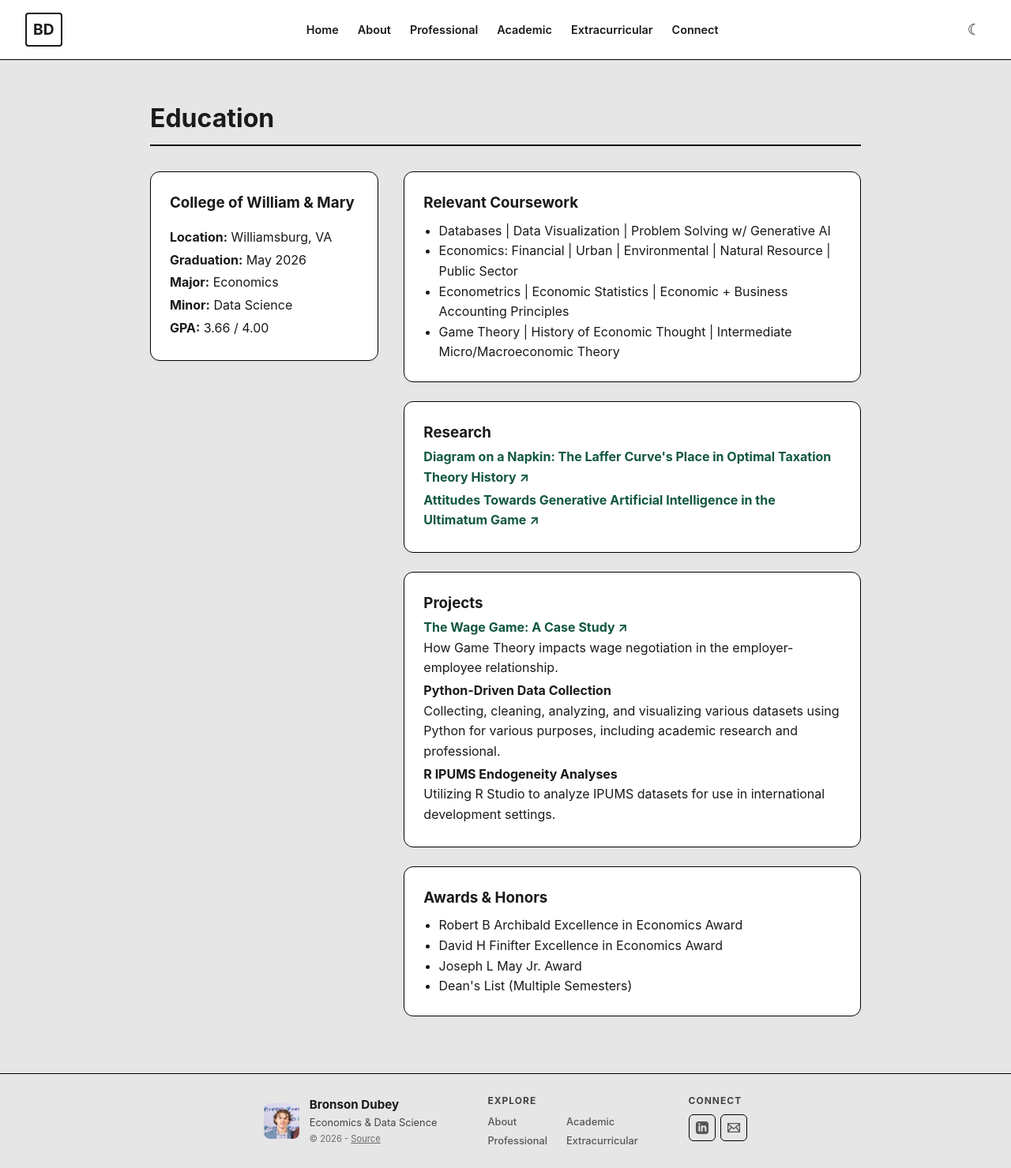
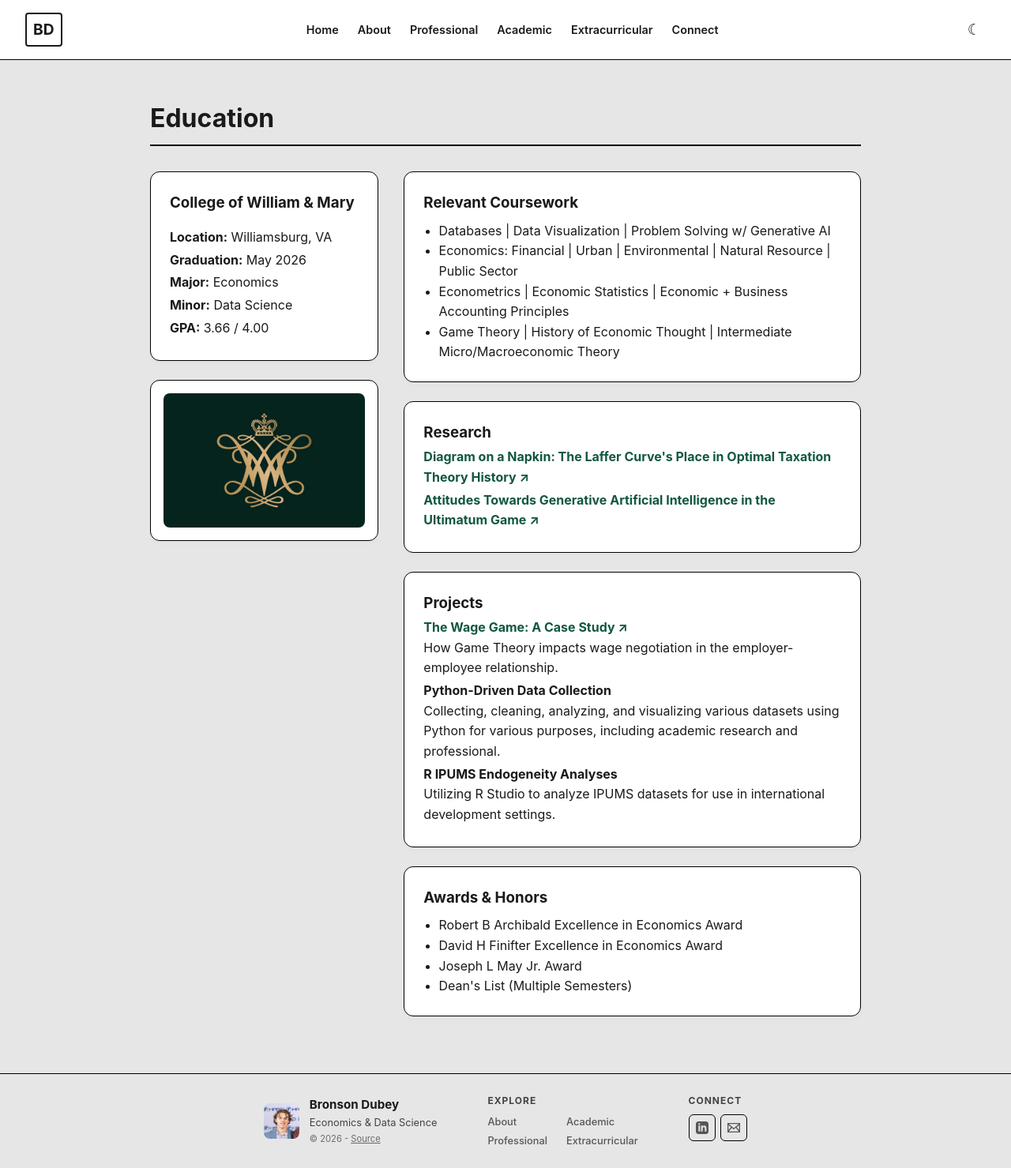
Before and after one commit to bxdubey/github.io, a Jekyll site: the page built from academic.html, in a window 1280 px wide. Shown: the whole page at 79% size. Built offline with Jekyll 4.4.1, drawn with Linux system fonts in a browser that asks for light colours.

Commit message:
Enhance academic.html with image and awards section
Added a job block for displaying an image and an awards section.

```diff
--- a/academic.html
+++ b/academic.html
@@ -15,6 +15,10 @@ permalink: /academic/
             <p><strong>Minor:</strong> Data Science</p>
             <p><strong>GPA:</strong> 3.66 / 4.00</p>
         </div>
+
+        <div class="job-block" style="padding: 1rem;">
+            <img src="{{ '/assets/img/graphic-elements-cypher.jpg' | relative_url }}" alt="William & Mary Cypher" style="width: 100%; border-radius: 8px; display: block; object-fit: cover;">
+        </div>
     </div>
 
     <div class="academic-details">
@@ -29,7 +33,7 @@ permalink: /academic/
             </ul>
         </div>
 
-<div class="job-block">
+        <div class="job-block">
             <h3>Research</h3>
             <p>
                 <strong>
@@ -66,6 +70,7 @@ permalink: /academic/
                 Utilizing R Studio to analyze IPUMS datasets for use in international development settings.
             </p>
         </div>
+
         <div class="job-block">
             <h3>Awards & Honors</h3>
             <ul>
@@ -75,3 +80,5 @@ permalink: /academic/
                 <li>Dean's List (Multiple Semesters)</li>
             </ul>
         </div>
+    </div>
+</div>
```
